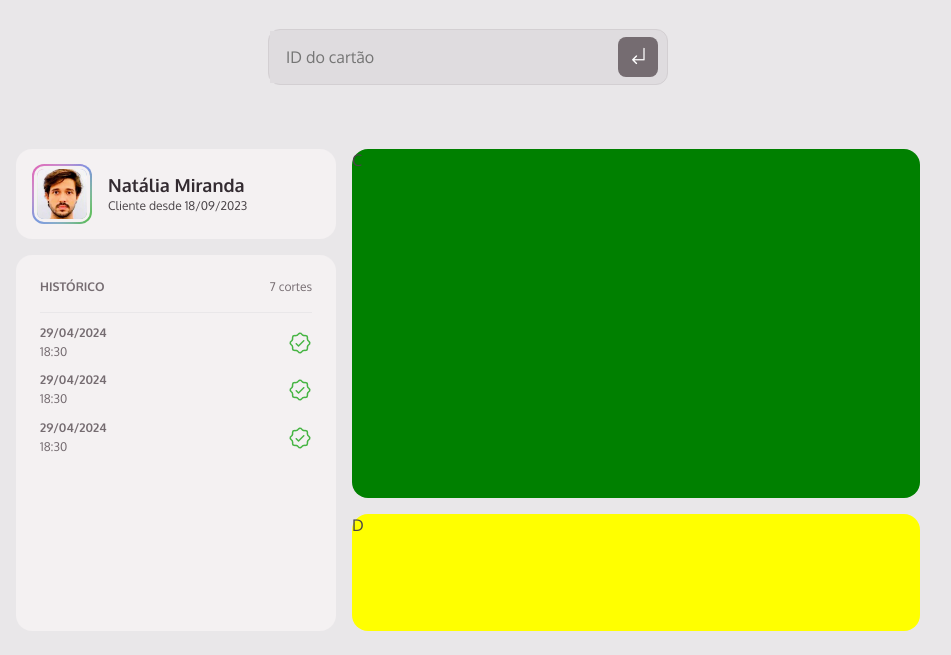
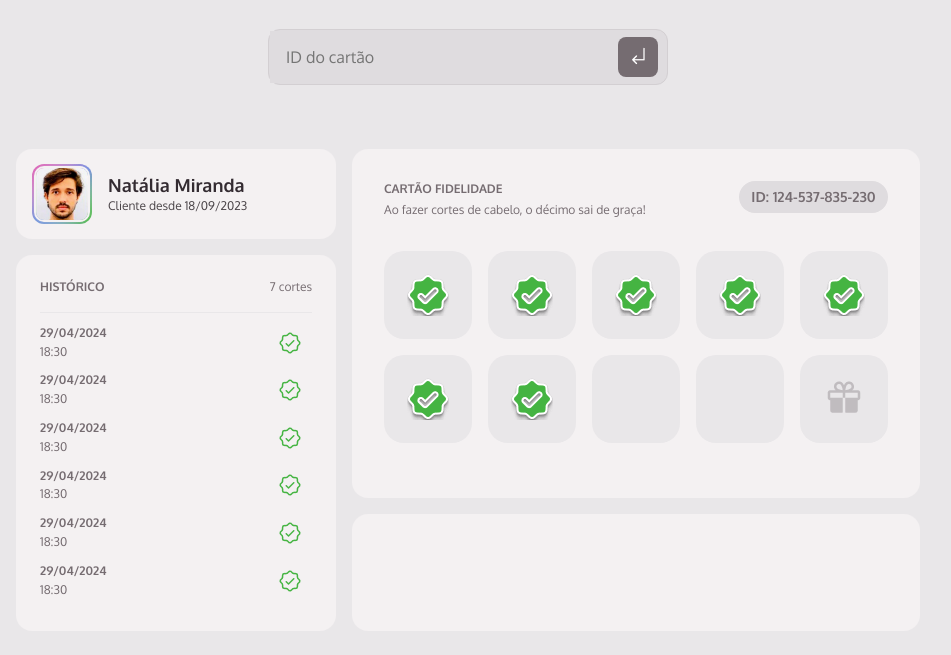
Before and after one commit to Cassiano26/member_club, a plain HTML site: page index.html in a window 1280 px wide. Shown: the part 107-762 px from the top of the page, without its empty margins (172-1123 px from the left). Drawn offline with Linux system fonts and the light colour scheme.

Commit message:
style: add marks class styles

```diff
--- a/index.html
+++ b/index.html
@@ -59,10 +59,137 @@
             </div>
             <img src="./src/assets/Icons.png" alt="">
           </div>
+          <div>
+            <div>
+              <span>29/04/2024</span>
+              <span>18:30</span>
+            </div>
+            <img src="./src/assets/Icons.png" alt="">
+          </div>
+          <div>
+            <div>
+              <span>29/04/2024</span>
+              <span>18:30</span>
+            </div>
+            <img src="./src/assets/Icons.png" alt="">
+          </div>
+          <div>
+            <div>
+              <span>29/04/2024</span>
+              <span>18:30</span>
+            </div>
+            <img src="./src/assets/Icons.png" alt="">
+          </div>
+          <div>
+            <div>
+              <span>29/04/2024</span>
+              <span>18:30</span>
+            </div>
+            <img src="./src/assets/Icons.png" alt="">
+          </div>
+          <div>
+            <div>
+              <span>29/04/2024</span>
+              <span>18:30</span>
+            </div>
+            <img src="./src/assets/Icons.png" alt="">
+          </div>
+          <div>
+            <div>
+              <span>29/04/2024</span>
+              <span>18:30</span>
+            </div>
+            <img src="./src/assets/Icons.png" alt="">
+          </div>
+          <div>
+            <div>
+              <span>29/04/2024</span>
+              <span>18:30</span>
+            </div>
+            <img src="./src/assets/Icons.png" alt="">
+          </div>
+          <div>
+            <div>
+              <span>29/04/2024</span>
+              <span>18:30</span>
+            </div>
+            <img src="./src/assets/Icons.png" alt="">
+          </div>
+          <div>
+            <div>
+              <span>29/04/2024</span>
+              <span>18:30</span>
+            </div>
+            <img src="./src/assets/Icons.png" alt="">
+          </div>
+          <div>
+            <div>
+              <span>29/04/2024</span>
+              <span>18:30</span>
+            </div>
+            <img src="./src/assets/Icons.png" alt="">
+          </div>
+          <div>
+            <div>
+              <span>29/04/2024</span>
+              <span>18:30</span>
+            </div>
+            <img src="./src/assets/Icons.png" alt="">
+          </div>
+          <div>
+            <div>
+              <span>29/04/2024</span>
+              <span>18:30</span>
+            </div>
+            <img src="./src/assets/Icons.png" alt="">
+          </div>
         </div>
       </div>
-      <div class="marks">C</div>
-      <div class="remaining">D</div>
+      <div class="marks">
+        <div class="marksHeading">
+          <div>
+            <span>cartão fidelidade</span>
+            <span>Ao fazer cortes de cabelo, o décimo sai de graça!</span>
+          </div>
+          <span>ID: 124-537-835-230</span>
+        </div>
+        <div class="marksHistory">
+          <div>
+            <img src="./src/assets/markGreen.png" alt="">
+          </div>
+          <div>
+            <img src="./src/assets/markGreen.png" alt="">
+          </div>
+          <div>
+            <img src="./src/assets/markGreen.png" alt="">
+          </div>
+          <div>
+            <img src="./src/assets/markGreen.png" alt="">
+          </div>
+          <div>
+            <img src="./src/assets/markGreen.png" alt="">
+          </div>
+          <div>
+            <img src="./src/assets/markGreen.png" alt="">
+          </div>
+          <div>
+            <img src="./src/assets/markGreen.png" alt="">
+          </div>
+          <div>
+
+          </div>
+          <div>
+
+          </div>
+          <div>
+            <img src="./src/assets/blackAndWhitePresentIcon.png" alt="">
+          </div>
+        </div>
+      </div>
+
+      <div class="remaining">
+
+      </div>
     </section>
   </div>
 </body>
--- a/src/styles/searchForm.css
+++ b/src/styles/searchForm.css
@@ -57,6 +57,7 @@
   "c b"
   "c d";
   font-family: var(--ff-sans);
+  padding-bottom: 2rem;
 
 }
 
@@ -89,7 +90,7 @@
   img {
     width: 56px;
     height: 56px;
-    border: 3px solid var(--gray-100);
+    border: 2px solid var(--gray-100);
     border-radius: 10px;
   }
 
@@ -137,6 +138,8 @@
   }
 
   .historyItems {
+    overflow: hidden;
+    overflow-y: scroll;
     display: flex;
     flex-direction: column;
     gap: 12px;
@@ -147,6 +150,7 @@
       display: flex;
       justify-content: space-between;
       align-items: center;
+      padding-right: 10px;
 
       div {
         display: flex;
@@ -158,19 +162,83 @@
       img {
         width: 24px;
         height: 24px;
+
       }
     }
   }
 }
 
 .marks {
+  display: flex;
+  flex-direction: column;
+  gap: 2rem;
   border-radius: 1rem;
   grid-area: b;
-  background-color: green;
+  background-color: var(--gray-100);
+  padding: 2rem;
+
+  .marksHeading {
+    display: flex;
+    justify-content: space-between;
+
+    div {
+      display: flex;
+      flex-direction: column;
+      gap: 4px;
+
+      span:nth-of-type(1) {
+        font-weight: var(--fw-bold);
+        font-size: var(--fs-sm);
+        text-transform: uppercase;
+        color: var(--gray-500)
+      }
+
+      span:nth-of-type(2) {
+        font-weight: var(--fw-regular);
+        font-size: var(--fs-sm);
+        color: var(--gray-500)
+      }
+    }
+
+    &>span {
+      display: flex;
+      align-items: center;
+      justify-content: center;
+      font-weight: var(--fw-bold);
+      font-size: var(--fs-base);
+      text-transform: uppercase;
+      color: var(--gray-500);
+      background-color: var(--gray-300);
+      width: 149px;
+      height: 32px;
+      border-radius: 999px;
+      text-align: center;
+
+    }
+  }
+
+  .marksHistory {
+    display: grid;
+    grid-template-columns: repeat(5, 1fr);
+    gap: 1rem;
+
+    div {
+      display: flex;
+      justify-content: center;
+      align-items: center;
+      width: 5.5rem;
+      height: 5.5rem;
+      border-radius: 20px;
+      background-color: var(--gray-200);
+    }
+  }
+
 }
 
 .remaining {
   border-radius: 1rem;
   grid-area: d;
-  background-color: yellow;
+  background-color: var(--gray-100);
+
+
 }
```
Also changed, not shown: src/assets/blackAndWhitePresentIcon.png (added), src/assets/markGreen.png (added).
